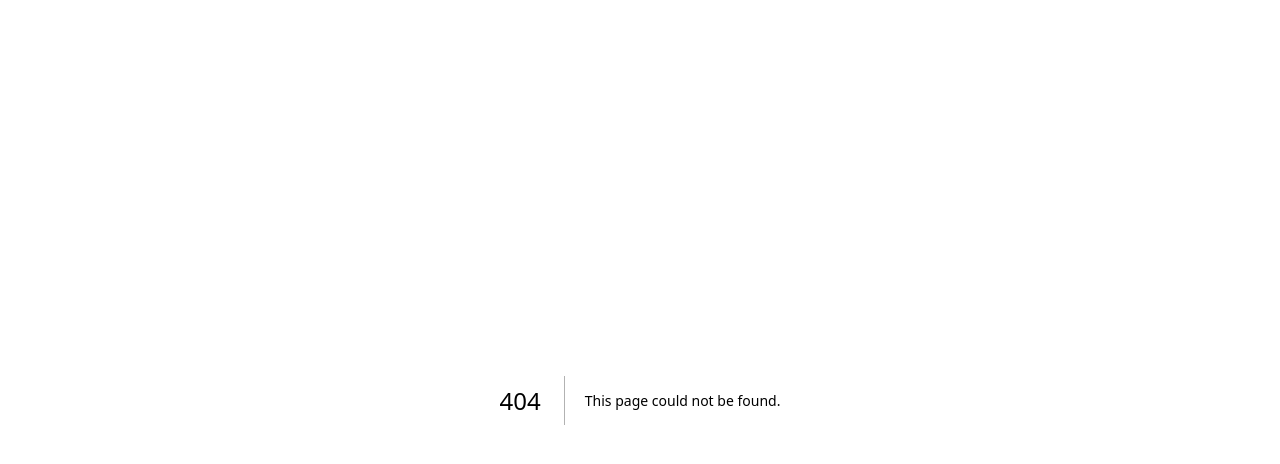
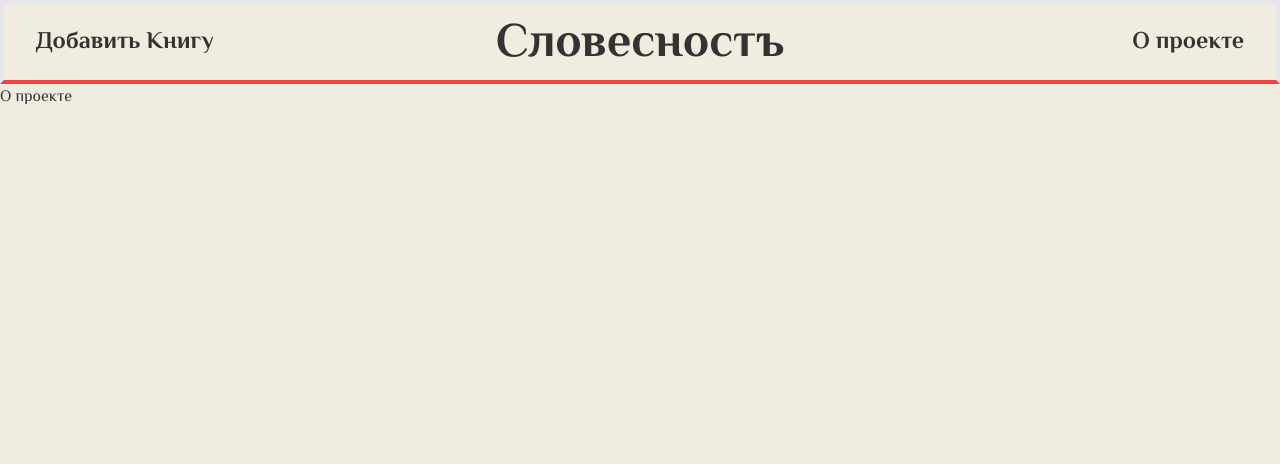
Before and after one commit to smenasezona/mymeetai_frontend, a Next.js app: page /about in a window 1280 px wide. Before the commit this address had no page. Shown: the top 464 px of the page. Built offline with nearby package versions, Linux system fonts and the light colour scheme.

Commit message:
create new pages

```diff
--- /dev/null
+++ b/app/about/page.tsx
@@ -0,0 +1,7 @@
+export default function About() {
+	return (
+		<main>
+			<h1>О проекте</h1>
+		</main>
+	)
+}
--- /dev/null
+++ b/app/addbook/page.tsx
@@ -0,0 +1,7 @@
+export default function AddBook() {
+	return (
+		<main>
+			<h1>Добавить Книгу</h1>
+		</main>
+	)
+}
--- a/app/components/Header.tsx
+++ b/app/components/Header.tsx
@@ -2,10 +2,10 @@ import Link from 'next/link'
 
 const Header = () => {
     return (
-        <nav className="border-4 border-b-red-400">
+        <nav className="border-4 border-b-red-500">
             <ul className="flex justify-between items-center px-4 pt-3 pb-4">
                 <li className="text-2xl font-bold flex-1 text-left ml-4">
-                    <Link href="/add-book" className="hover:text-red-500 transition-colors">
+                    <Link href="/addbook" className="hover:text-red-500 transition-colors">
                         Добавить Книгу
                     </Link>
                 </li>
--- /dev/null
+++ b/app/components/Layout.tsx
@@ -0,0 +1,16 @@
+import React from "react";
+import Header from "@/app/components/Header";
+
+type Props = {
+    children: React.ReactNode;
+}
+
+const Layout: React.FC<Props> = ({children}) => {
+    return (
+        <div>
+            <main>{children}</main>
+        </div>
+    )
+}
+
+export default Layout
--- a/app/layout.tsx
+++ b/app/layout.tsx
@@ -1,26 +1,30 @@
-import type {Metadata} from "next";
-import {Philosopher} from "next/font/google";
-import "./globals.css";
+import type { Metadata } from 'next'
+import { Philosopher } from 'next/font/google'
+import Header from './components/Header'
+import './globals.css'
 
 const philosopher = Philosopher({
-    subsets: ["latin"],
+	subsets: ['latin'],
 	weight: ['400', '700'],
 	display: 'swap',
 })
 
 export const metadata: Metadata = {
-    title: "Слово",
-    description: "Generated by create next app",
-};
+	title: 'Слово',
+	description: 'Generated by create next app',
+}
 
 export default function RootLayout({
 	children,
 }: Readonly<{
-    children: React.ReactNode;
+	children: React.ReactNode
 }>) {
 	return (
-        <html lang="ru">
-        <body className={philosopher.className}>{children}</body>
+		<html lang='ru'>
+			<body className={philosopher.className}>
+				<Header />
+				{children}
+			</body>
 		</html>
-    );
+	)
 }
--- a/app/page.tsx
+++ b/app/page.tsx
@@ -1,9 +1,10 @@
-import Main from "@/app/screens/Main";
+import BooksPage from "@/app/components/BooksPage";
+import Header from "@/app/components/Header";
 
 export default function Home() {
     return (
         <div>
-            <Main/>
+            <BooksPage />
         </div>
     );
 }
--- a/app/screens/Main.tsx
+++ /dev/null
@@ -1,13 +0,0 @@
-import Header from "@/app/components/Header";
-import BooksPage from "@/app/components/BooksPage";
-
-const Main = () => {
-    return (
-        <div>
-            <Header/>
-            <BooksPage/>
-        </div>
-    )
-}
-
-export default Main
```
Lines whose indentation alone changed are shown as unchanged.
